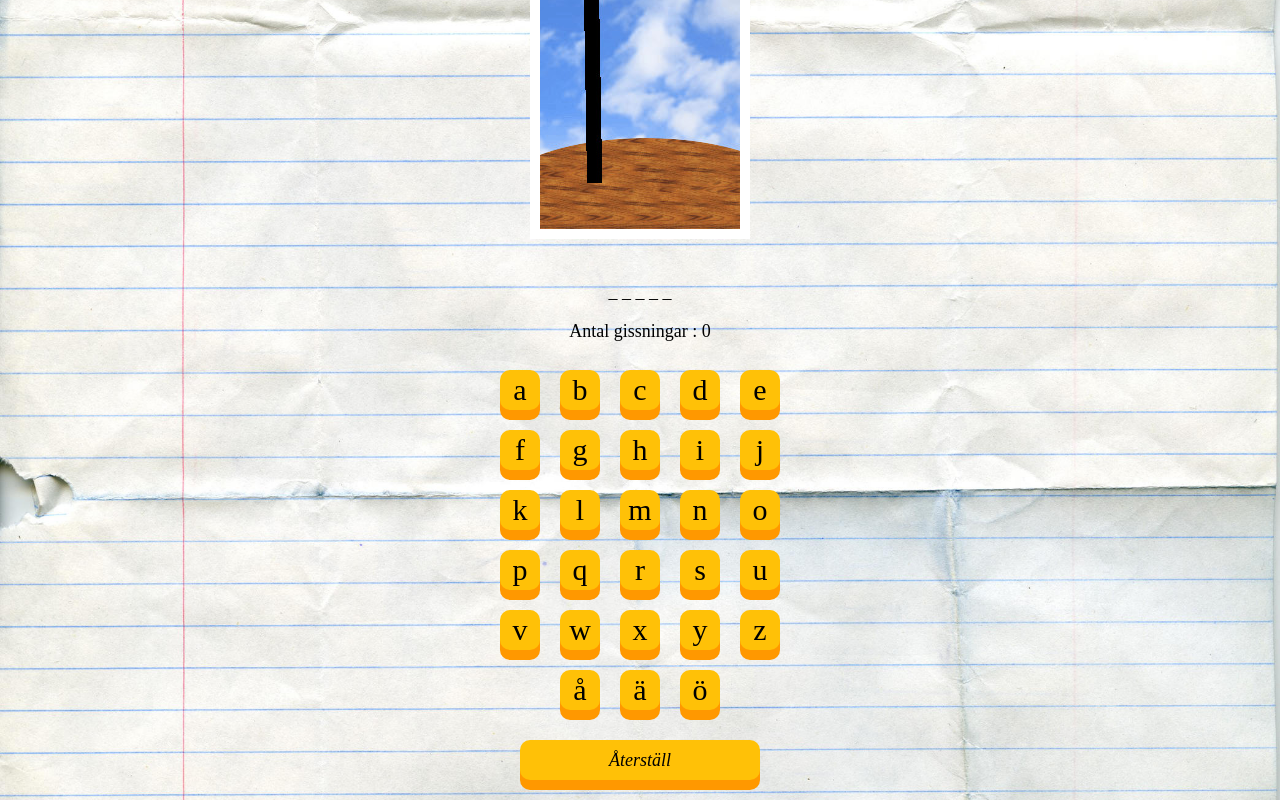
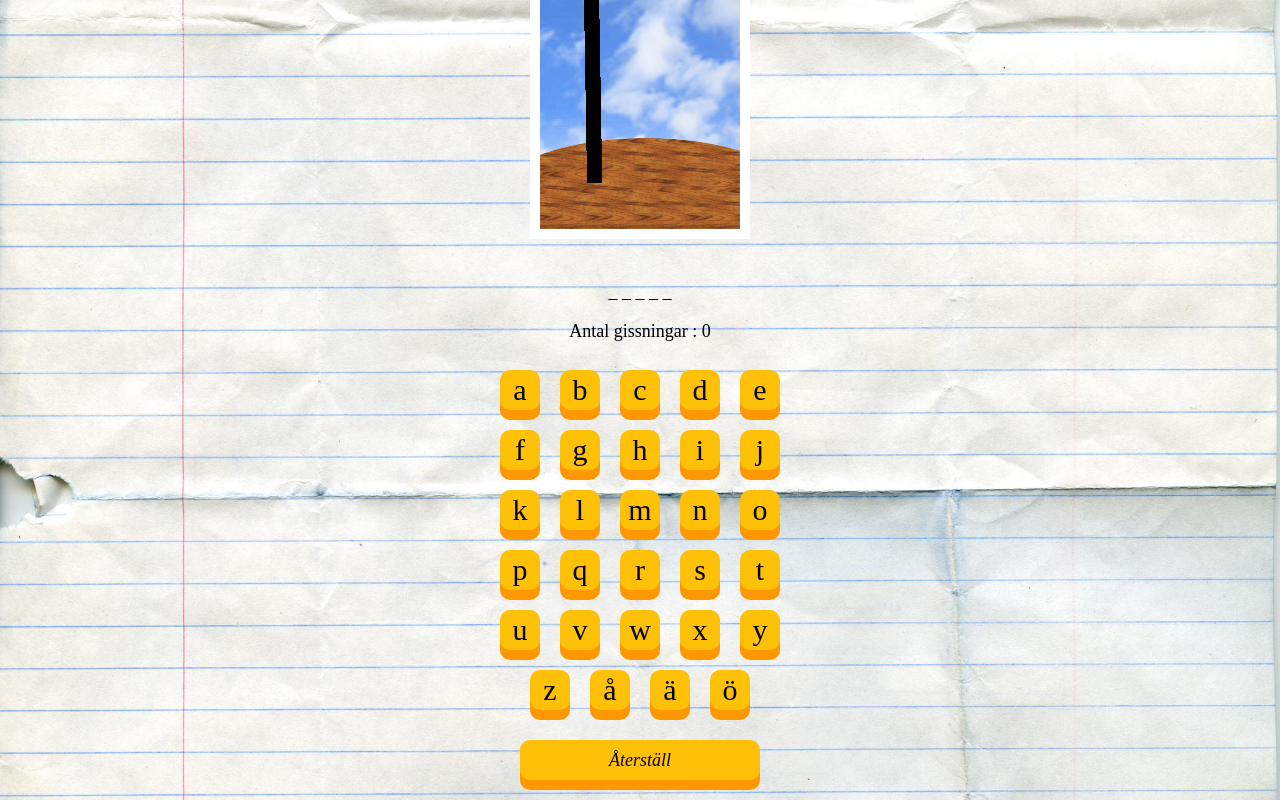
Before and after one commit to Calljuly/Hang-the-man, a React (Create React App) app: page / in a window 1280 px wide. Shown: the part 406-1206 px from the top of the page. Built offline with nearby package versions, Linux system fonts and the light colour scheme; a web font is replaced by a local one.

Commit message:
Win
Du kan nu gissa på bokstäver i ordet . Vinner du kommer detta att skrivas ut till användaren.

```diff
--- a/src/App.js
+++ b/src/App.js
@@ -6,6 +6,7 @@ import Guesses from './Components/Guesses'
 import Knapp from './Components/Knapp'
 import ContainerBTN from './Components/ContainerBTN'
 import MyBTN from './Components/ButtonRender'
+import Win from './Components/Winning'
 
 class App extends Component{
   constructor(props){
@@ -14,11 +15,13 @@ class App extends Component{
     this.state = {
       Loaded : true,
       alfabet: ['a','b','c','d','e','f','g','h','i','j','k','l','m','n','o','p','q','r'
-      ,'s','u','v','w','x','y','z','å','ä','ö'],
+      ,'s','t','u','v','w','x','y','z','å','ä','ö'],
       element: '',
-      word: ['Jul', 'Ti', 'Sofia', 'Ulrika'],
+      word: ['jul', 'ti', 'sofia', 'ulrika'],
+      choosenWordArray : '',
       newWord : '',
-      number: 0
+      number: 0,
+      win : false
     };
   }
 
@@ -33,10 +36,33 @@ class App extends Component{
         return '_ ';
       })
       this.setState({
+        choosenWordArray: arrayOfLetters,
         newWord: result
       });
   }
 
+  checkIfLetterExsist = (event) => {
+      this.changeColor(event);
+      const word = this.state.choosenWordArray;
+      const letter = event.target.value;
+      const a = word.includes(letter);
+      if(a)
+      {
+        const index = word.indexOf(letter);
+        const i = this.state.newWord;
+        i[index] = letter;
+
+        this.setState({
+          newWord: i
+        })
+
+        if(!this.state.newWord.includes('_ ')){
+          this.setState({
+            win: true
+          })
+        }
+      }
+  }
   changeColor = (event) => {
       event.target.disabled = true;
       event.target.style.backgroundColor = '#bdbdbd';
@@ -58,14 +84,15 @@ class App extends Component{
     this.setState({
       Loaded: true,
       element : test,
-      number : 0
+      number : 0,
+      win : false
     });
   }
 
   createButtonsOfLetters  = () => {
     const array = this.state.alfabet.map((i, index) =>
       {
-          return <Knapp Letter={i} change={this.changeColor.bind(this)} key={index}></Knapp>
+          return <Knapp Letter={i} change={this.checkIfLetterExsist.bind(this)} key={index}></Knapp>
       });
 
     this.setState({
@@ -98,6 +125,7 @@ class App extends Component{
         <Header></Header>
         <img id="hangedMan" src={Bild} alt="Man"></img>
         <Guesses word={this.state.newWord} guess={this.state.number}></Guesses>
+        {this.state.win ? <Win />: null}
         <ContainerBTN knappar={this.state.element}></ContainerBTN>
         <MyBTN changeColor={this.changeColorOffAllBTN.bind(this)}></MyBTN>
         </div>
--- a/src/Components/Knapp.js
+++ b/src/Components/Knapp.js
@@ -3,7 +3,7 @@ import React from 'react'
 const knapp  = (props) => {
 
     return (
-            <button disabled={false} className="btn" onClick={props.change}>
+            <button disabled={false} className="btn" onClick={props.change} value={props.Letter}>
             {props.Letter}
             </button>
     )
--- /dev/null
+++ b/src/Components/Winning.js
@@ -0,0 +1,9 @@
+import React from 'react'
+
+const winning = () => {
+return (
+    <div><h1>Well done !</h1>
+    <p>Klicka på återställ för att prova igen !</p></div>
+)
+}
+export default winning ;
```
